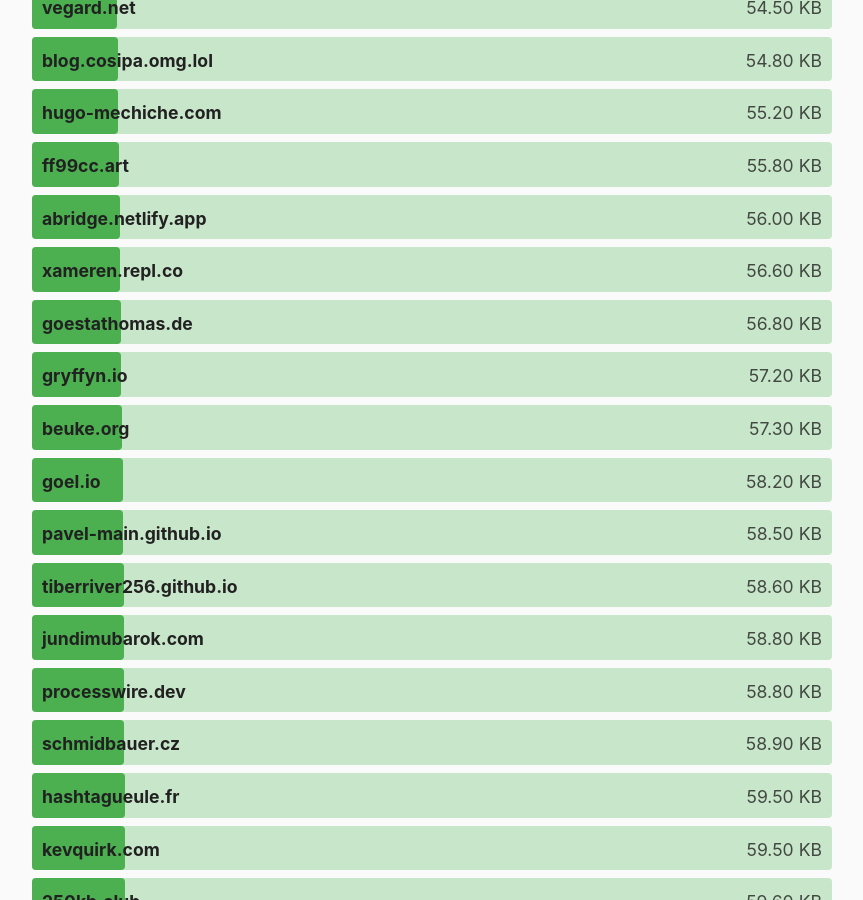
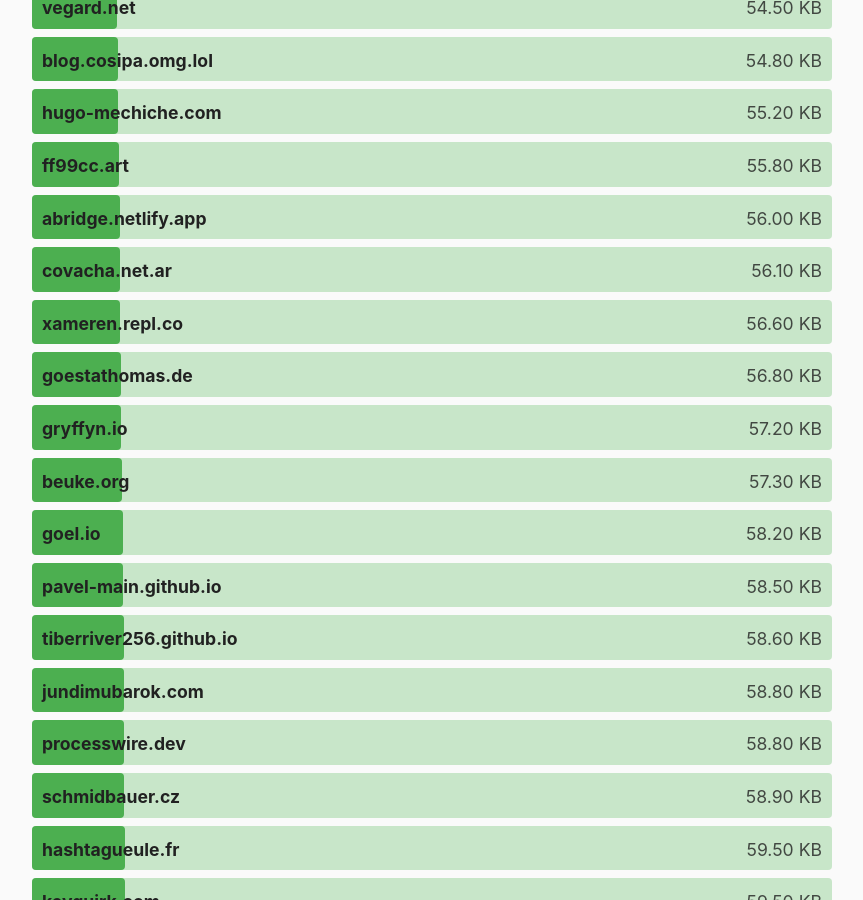
Before and after one commit to kevquirk/512kb.club, a Jekyll site: the page built from index.md, in a window 1280 px wide and 900 px high, scrolled down 15313 px. Shown: the whole window, without its empty margins (208-1071 px from the left). Built offline with Jekyll 4.4.1, drawn with Linux system fonts in a browser that asks for light colours.

Commit message:
Update sites.yml with covacha.net.ar
https://gtmetrix.com/reports/covacha.net.ar/BkfbfshV/

```diff
--- a/_data/sites.yml
+++ b/_data/sites.yml
@@ -727,6 +727,11 @@
   url: https://coopermatt.com/
   size: 360
   last_checked: 2022-04-26
+
+- domain: covacha.net.ar
+  url: http://covacha.net.ar/
+  size: 56.1
+  last_checked: 2023-07-17
 
 - domain: cri.cl
   url: https://cri.cl/
```
